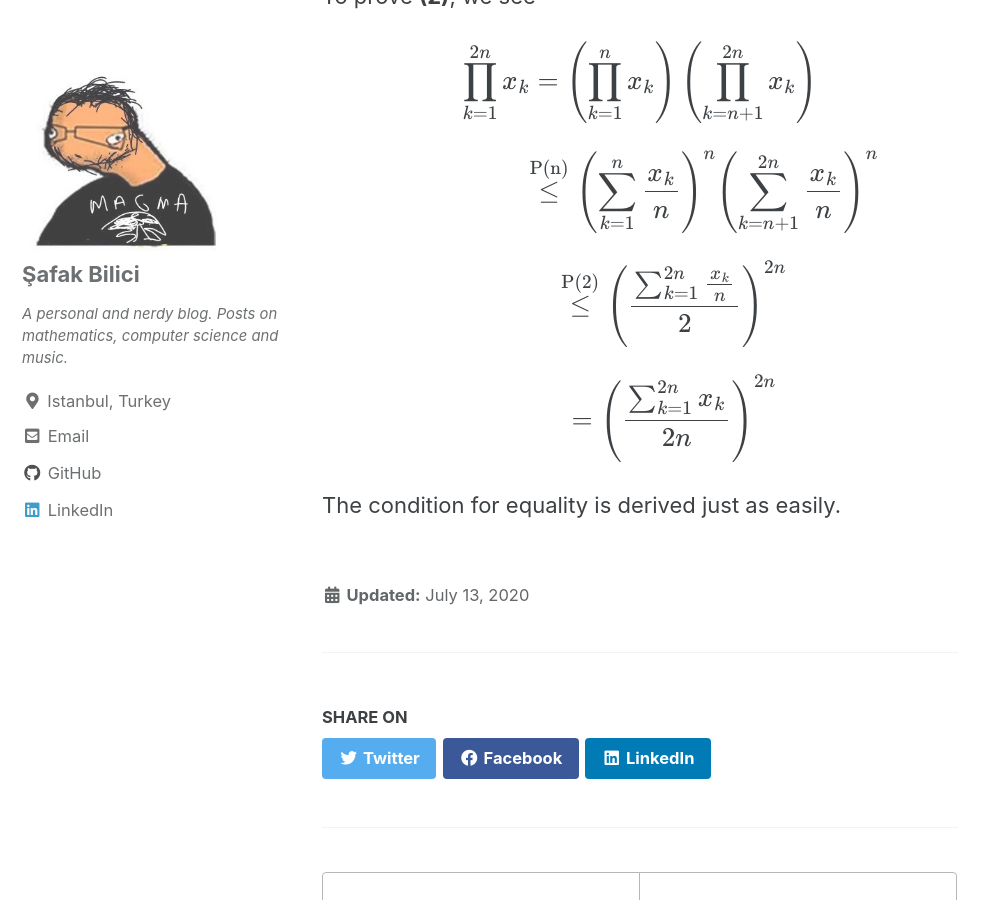
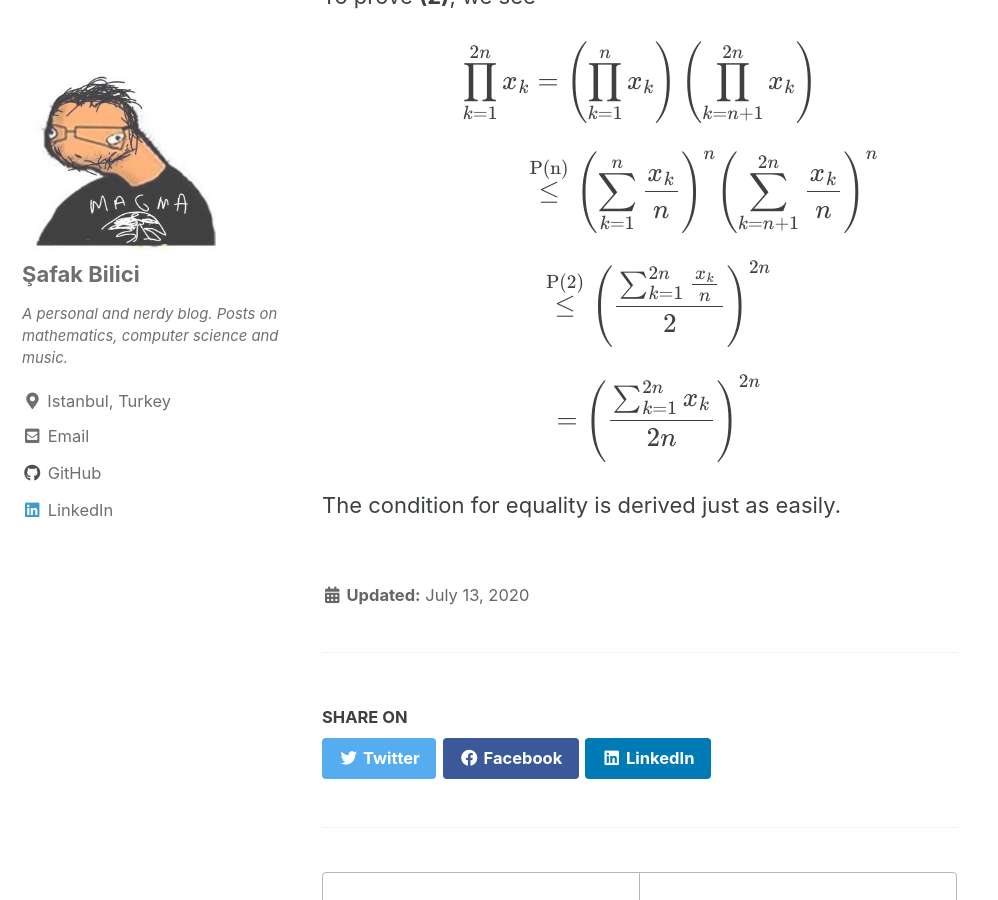
Before and after one commit to safakkbilici/safakkbilici.github.io, a Jekyll site: the page built from _posts/2020-07-19-weekly2.md, in a window 1280 px wide and 900 px high, scrolled down 2243 px. Shown: the whole window, without its empty margins (0-998 px from the left). Built offline with Jekyll 4.4.1, drawn with Linux system fonts in a browser that asks for light colours; cached includes are drawn as plain includes; formulas are drawn with MathJax 3.

Commit message:
workkkkkkkkkkkkkkkkkk

```diff
--- a/_posts/2020-07-19-weekly2.md
+++ b/_posts/2020-07-19-weekly2.md
@@ -54,8 +54,8 @@ $$\prod_{k=1}^{2n}x_k = \left(\prod_{k=1}^{n}x_k\right)\left(\prod_{k=n+1}^{2n}x
 
 $$\;\;\;\;\;\;\;\;\;\;\;\;\;\;\;\;\;\overset{\mathrm{P(n)}}{\leq}\left(\sum_{k=1}^{n}\frac{x_k}{n}\right)^n\left(\sum_{k=n+1}^{2n}\frac{x_k}{n}\right)^n$$
 
-$$\;\;\;\;\;\;\;\;\;\overset{\mathrm{P(2)}}{\leq}\left(\frac{\sum_{k=1}^{2n}\frac{x_k}{n}}{2}\right)^{2n}$$
+$$\;\;\;\;\;\overset{\mathrm{P(2)}}{\leq}\left(\frac{\sum_{k=1}^{2n}\frac{x_k}{n}}{2}\right)^{2n}$$
 
-$$\;\;\;\;\;\;\;\;\; = \left(\frac{\sum_{k=1}^{2n}x_k}{2n}\right)^{2n}$$
+$$\;\;\;\;\; = \left(\frac{\sum_{k=1}^{2n}x_k}{2n}\right)^{2n}$$
 
 The condition for equality is derived just as easily.
```
